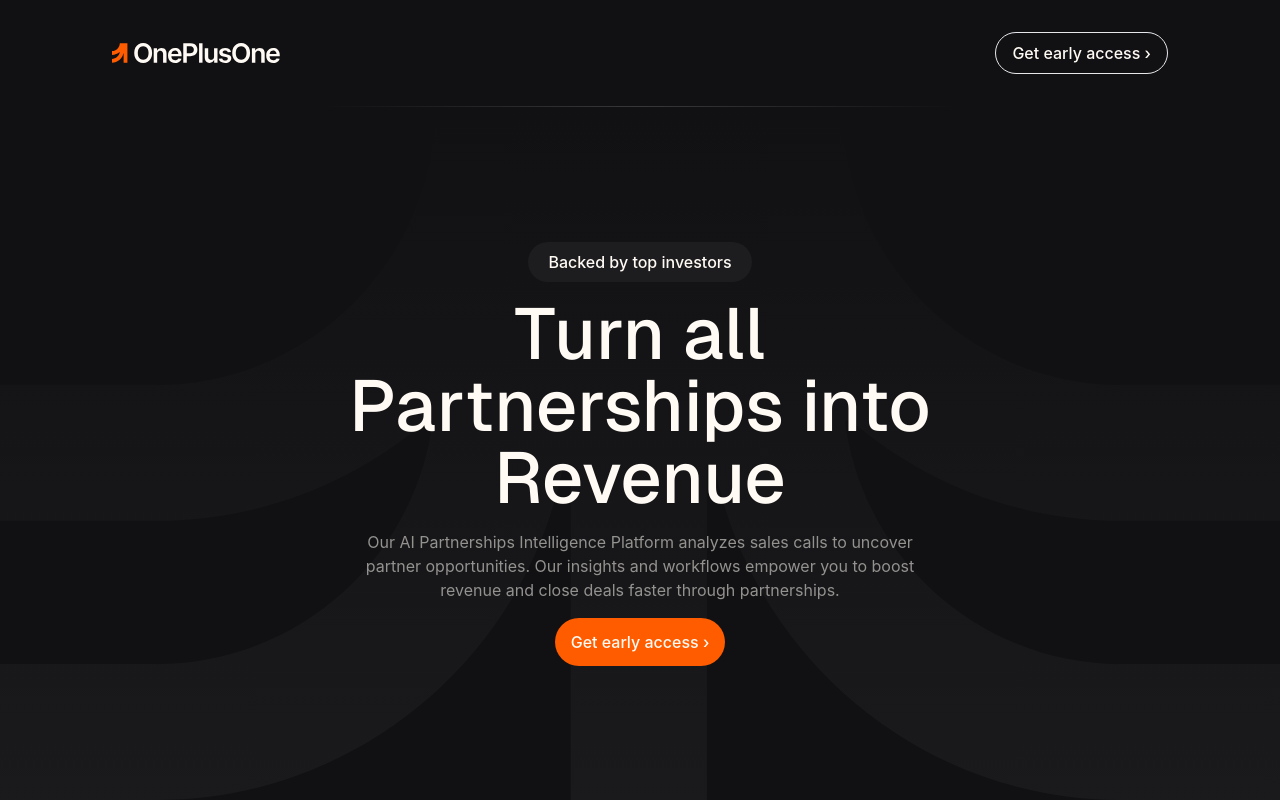
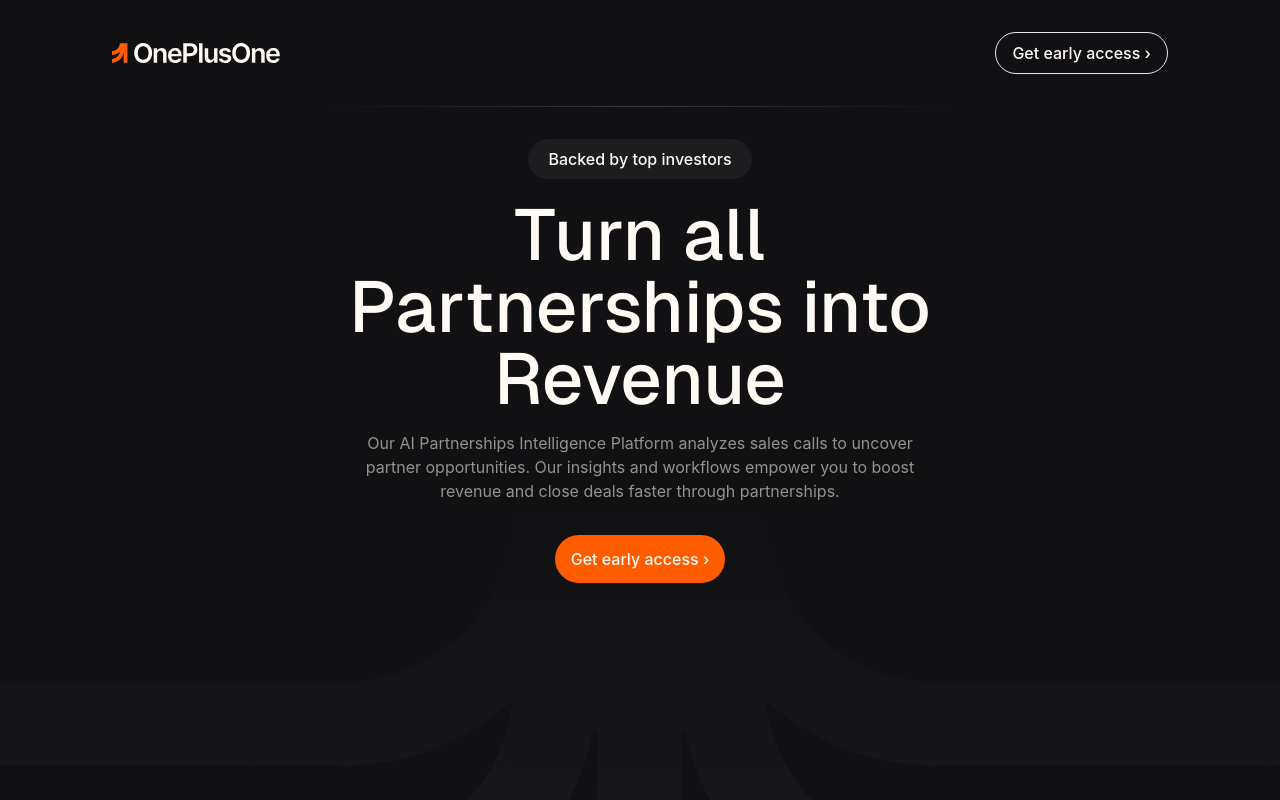
Before and after one commit to OnePlusOneInc/OnePlusOneInc.github.io, a SvelteKit app: page / in a window 1280 px wide. Shown: the top 800 px of the page. Built offline with nearby package versions, Linux system fonts and the light colour scheme; a web font is replaced by a local one.

Commit message:
:lipstick:(LandingPage): stylize above the fold - created a toast component - allowed the background to be displayed behind the button

```diff
--- /dev/null
+++ b/src/lib/components/Toast/Toast.svelte
@@ -0,0 +1,29 @@
+<script lang="ts">
+  import { cva, type VariantProps } from "class-variance-authority"
+  import type { HTMLAttributes } from "svelte/elements"
+  import Text from '$lib/components/Text.svelte'
+
+
+  const style = cva("rounded-full px-4 sm:px-5 py-2", {
+    variants: {
+      type: {
+        hero: [
+          "bg-primary-dark"
+        ]
+      },
+      textColor: {
+        hero: ["text-primary-dark"]
+      }
+    }
+  })
+
+  type StyleProps = VariantProps<typeof style>
+  interface $$props extends Pick<HTMLAttributes<HTMLElement>, 'class'>, StyleProps {}
+
+  export let type: StyleProps['type']
+  export let textColor: StyleProps['textColor']
+</script>
+
+<Text type="callout" color="unstyled" class={style({type, textColor})}>
+  <slot />
+</Text>
--- a/src/routes/+page.svelte
+++ b/src/routes/+page.svelte
@@ -8,6 +8,8 @@
 	import AnimatedCarousel from '$lib/components/AnimatedCarousel/AnimatedCarousel.svelte'
 	import Text from '$lib/components/Text.svelte'
   import Button from '$lib/components/Button/Button.svelte'
+  import Toast from '$lib/components/Toast/Toast.svelte'
+	import HeroBackground from '$lib/assets/hero_background.svg'
 
 	/* Size in pixels for the nav bar, defining it as a constant means we can use it to calculate how
 	tall the hero section should be in order to fill the screen taking into account the navbar size */
@@ -31,12 +33,13 @@
 	const getEarlyAccessHref = "https://tally.so/r/nrVBgN";
 	const getEarlyAccessText = "Get early access ›";
 	const currentDate = new Date();
+	const pageMargin = "mx-4 sm:mx-12 md:mx-28";
 </script>
 
 <!-- Above the fold section -->
-<section class="bg-hero flex flex-col min-h-screen">
+<section class="bg-hero flex flex-col lg:min-h-screen">
 	<!-- Top bar with logo and "Get early access" button  -->
-	<section id="nav" class="mx-4 sm:mx-12 md:mx-28 flex flex-col flex-nowrap justify-between items-stretch">
+	<section class="{pageMargin} flex flex-col flex-nowrap justify-between items-stretch">
 		<div class="flex flex-row flex-nowrap justify-between items-center py-4 md:py-6 xl:py-8">
 			<Logo text={true} />
 			<Button type="secondary" href={getEarlyAccessHref}>{getEarlyAccessText}</Button>
@@ -45,16 +48,19 @@
 	</section>
 
 	<!-- Hero -->
-	<section id="hero" class={`py-8  bg-[size:200%] md:bg-cover content-center flex-grow`}>
-		<div class="flex flex-col items-center gap-4 px-[10%]">
-			<Text type="callout" color="darkPrimary" class="rounded-full px-4 sm:px-5 py-2 bg-primary-dark">Backed by top investors</Text>
-			<Text type="hero" color="darkPrimary" class="lg:max-w-[60%] text-center">Turn all Partnerships into Revenue</Text>
+	<section class="flex flex-col flex-grow gap-6 sm:gap-8 pt-8 pb-32 sm:pb-24">
+		<div class="{pageMargin} flex flex-col items-center">
+			<Toast type="hero" textColor="hero">Backed by top investors</Toast>
+			<Text type="hero" color="darkPrimary" class="pt-5 pb-4 lg:max-w-[60%] text-center">Turn all Partnerships into Revenue</Text>
 			<Text type="subhead" color="darkSecondary" class="sm:max-w-[55%] text-center">
 				Our AI Partnerships Intelligence Platform analyzes sales calls to uncover partner
 				opportunities. Our insights and workflows empower you to boost revenue and close deals faster
 				through partnerships.
 			</Text>
-			<Button type="primary" href={getEarlyAccessHref}>{getEarlyAccessText}</Button>
+		</div>
+		<div class="flex flex-col relative">
+			<img class="hidden sm:block sm:-mt-6" src={HeroBackground} alt="Background logo" />
+			<Button class="place-self-center sm:z-10 sm:absolute" type="primary" href={getEarlyAccessHref}>{getEarlyAccessText}</Button>
 		</div>
 	</section>
 </section>
@@ -133,24 +139,16 @@
 	</section>
 
 	<!-- Call to Action -->
-	<section class="flex flex-col justify-center items-center gap-3 sm:gap-6 mx-4 sm:mx-28 pb-9 sm:pb-24">
+	<section class="{pageMargin} flex flex-col justify-center items-center gap-3 sm:gap-6 pb-9 sm:pb-24">
     <Icon name="arrows" />
 		<Text type="title1" color="lightPrimary" class="text-center">Never let a referral escape</Text>
 		<Button type="primary" href={getEarlyAccessHref}>{getEarlyAccessText}</Button>
 	</section>
 
 	<!-- Footer -->
-	<footer class="flex justify-center items-center mx-4 sm:mx-28 py-4 sm:py-10 border-t border-[#EBEBEB]">
+	<footer class="{pageMargin} flex justify-center items-center py-4 sm:py-10 border-t border-[#EBEBEB]">
 		<Text type="footnote" color="lightPrimary">
 			&copy; {currentDate.getFullYear()} OnePlusOne
 		</Text>
 	</footer>
 </section>
-
-<style>
-    section#hero {
-        background-image: url('$lib/assets/hero_background.svg');
-        background-repeat: no-repeat;
-        background-position: bottom center;
-    }
-</style>
```
